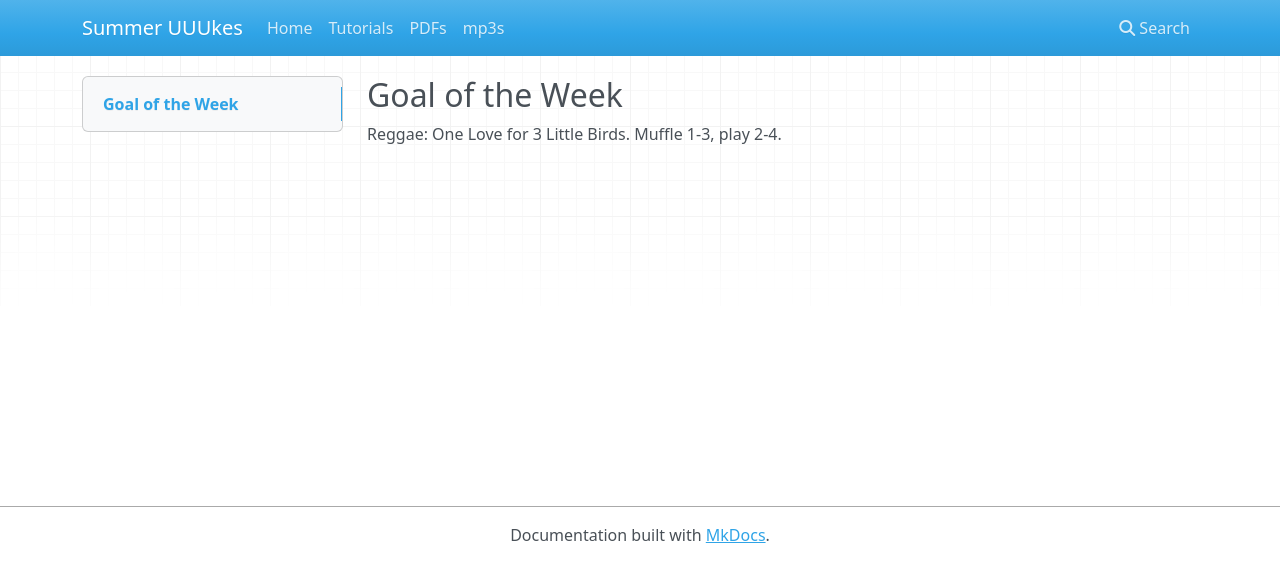
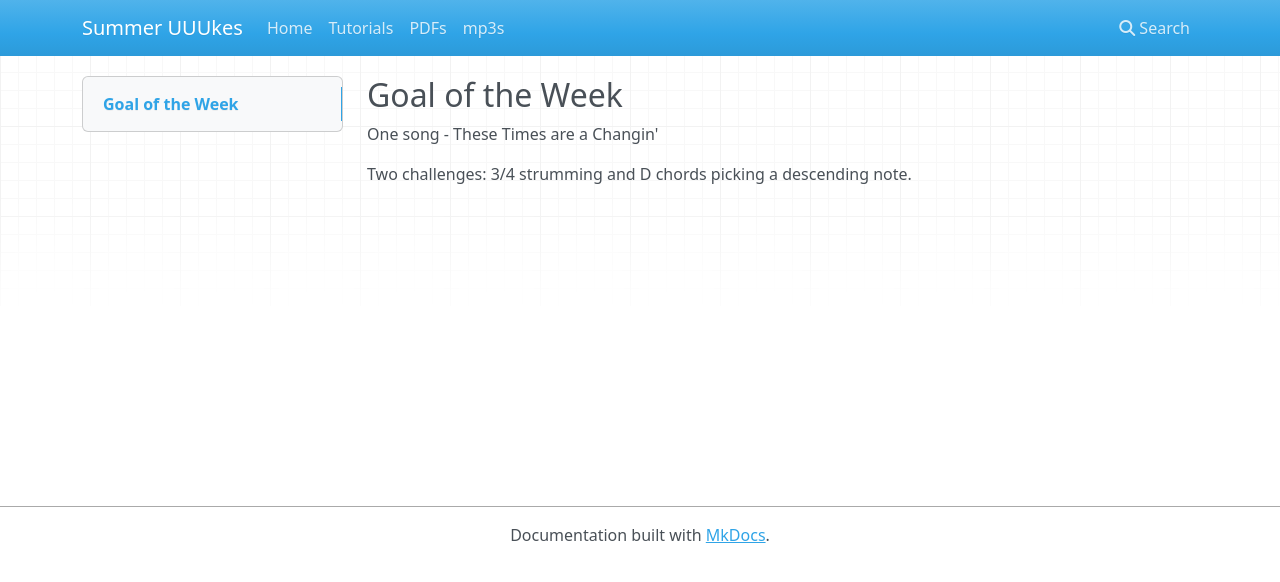
Before and after one commit to dougsweetser/uuukes, an MkDocs documentation site: the page built from docs/goal_of_the_week.md, in a window 1280 px wide. Shown: the top 582 px of the page. Built offline with MkDocs 1.6.1, drawn with Linux system fonts in a browser that asks for light colours; nearby versions of some CDN libraries.

Commit message:
Update goal_of_the_week.md

```diff
--- a/docs/goal_of_the_week.md
+++ b/docs/goal_of_the_week.md
@@ -1,3 +1,5 @@
 ## Goal of the Week
 
-Reggae: One Love for 3 Little Birds. Muffle 1-3, play 2-4.
+One song - These Times are a Changin'
+
+Two challenges: 3/4 strumming and D chords picking a descending note.
```
